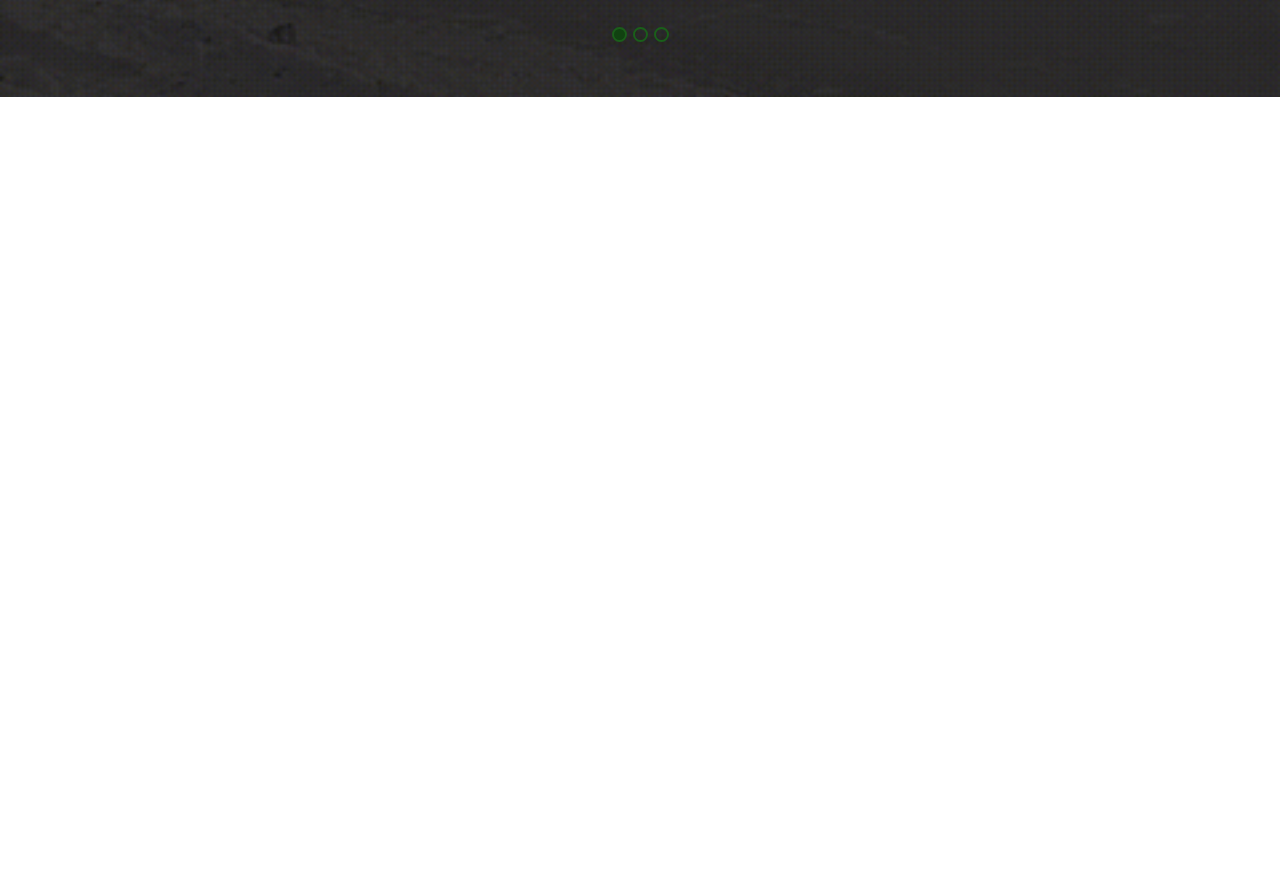
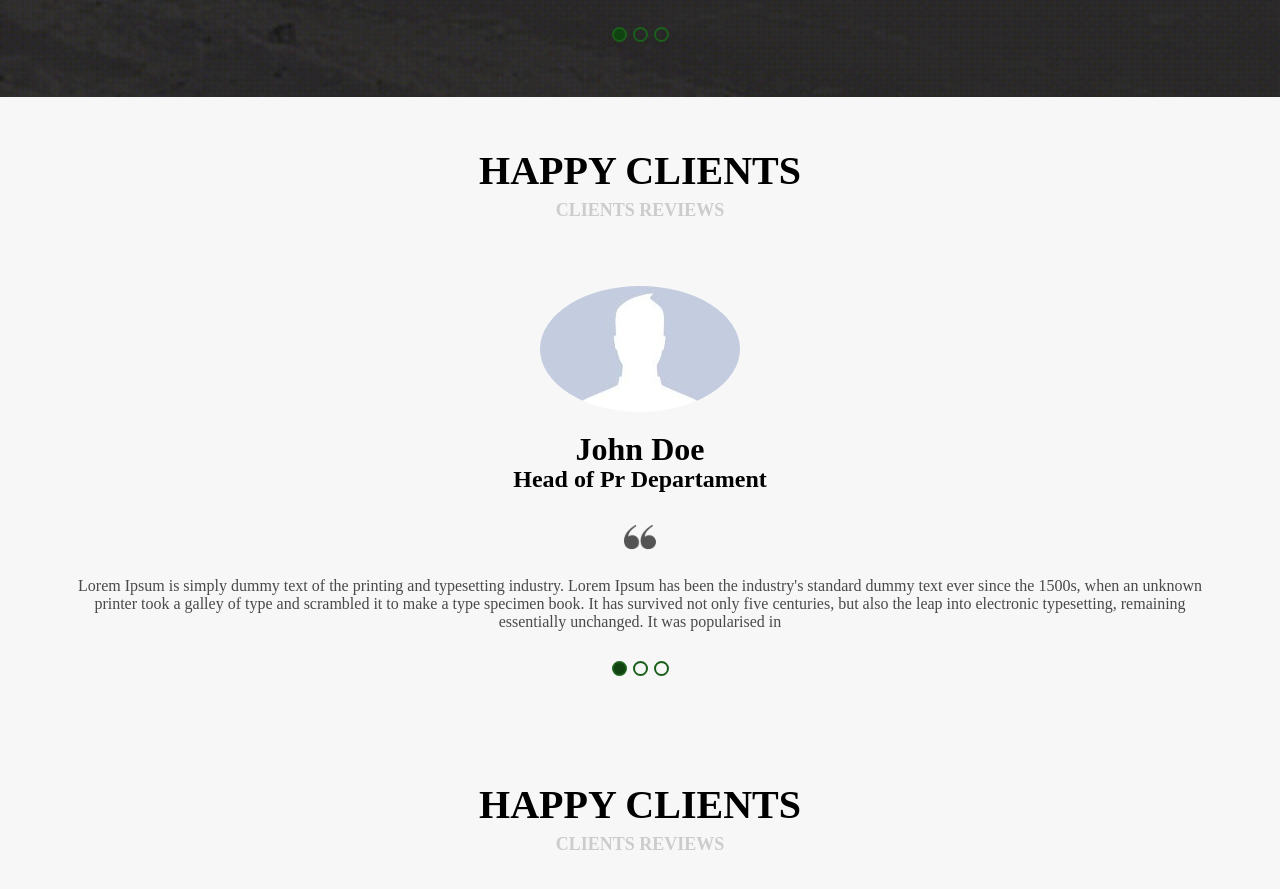
Before and after one commit to EmoCarioca/training, a plain HTML site: page index.html in a window 1280 px wide. Shown: the part 3055-3944 px from the top of the page. Before the commit the page ends 3152 px from the top, so only its background shows below. Drawn offline with Linux system fonts and the light colour scheme.

Commit message:
clients happy added

```diff
--- a/assets/css/style.css
+++ b/assets/css/style.css
@@ -431,7 +431,60 @@ header {
 }
 
 
+.sl{
+   display: flex;
+   align-content: center;
+   align-items: center;
+   flex-direction: column;
+}
 
+.sla{
+    text-align: center;
+    margin-top: 25px;
+}
+
+.joen{
+    margin-top: 30px;
+    line-height: 15px;
+}
+
+.asp{
+    margin-top: 30px;
+    width: 40px;
+}
+
+.sla p{
+    margin-top: 20px;
+    color:#4b4949;
+}
+
+.fbjp img{
+    border-radius: 50%;
+}
+
+
+.sl .slidersb {
+    margin-top: 30px;
+    height: 20px;
+    display: flex;
+    justify-content: center;
+
+}
+
+.sl .po {
+    cursor: pointer;
+    width: 15px;
+    height: 15px;
+    border: 2px solid rgb(26, 95, 26);
+    border-radius: 8px;
+    margin: 0px 3px;
+
+
+}
+
+.sl .po:hover{
+    background-color: black;
+}
 
 /*
     CSS SPECIFC AREA
--- a/index.html
+++ b/index.html
@@ -416,9 +416,6 @@
                             </div>
 
                         </div>
-
-
-
                     </div>
                     <div class="slidersb">
                         <div class="po"></div>
@@ -429,6 +426,58 @@
             </div>
         </div>
 
+        <div class="default light">
+            <div class="tittle">
+                <h1>HAPPY CLIENTS</h1>
+            </div>
+            <div class="secdesc">
+                <h2>CLIENTS REVIEWS</h2>
+            </div>
+            <div class="secbody">
+                <div class="sl">
+                    <div class="sla">
+
+                        <div class="fbjp"><img src="assets/imgs/fb.jpg" alt=""></div>
+                        <div class="joen">
+                            <h1>John Doe</h1><br>
+                            <h2>Head of Pr Departament</h2>
+                        </div>
+                        <img src="assets/imgs/Quotation-Mark-PNG-Free-Download.png" alt="" class="asp">
+                        <p>Lorem Ipsum is simply dummy text of the printing and typesetting industry. Lorem Ipsum has
+                            been
+                            the industry's standard dummy text ever since the 1500s, when an unknown printer took a
+                            galley
+                            of type and scrambled it to make a type specimen book. It has survived not only five
+                            centuries,
+                            but also the leap into electronic typesetting, remaining essentially unchanged. It was
+                            popularised in</p>
+                    </div>
+                    <div class="slidersb">
+                        <div class="po"></div>
+                        <div class="po"></div>
+                        <div class="po"></div>
+                    </div>
+                </div>
+
+            </div>
+        </div>
+
+
+        <div class="default light">
+            <div class="tittle">
+                <h1>HAPPY CLIENTS</h1>
+            </div>
+            <div class="secdesc">
+                <h2>CLIENTS REVIEWS</h2>
+            </div>
+            <div class="secbody">
+                <div class="sl">
+
+
+                </div>
+            </div>
+
+
     </main>
 
 
```
Also changed, not shown: assets/imgs/Quotation-Mark-PNG-Free-Download.png (added).
